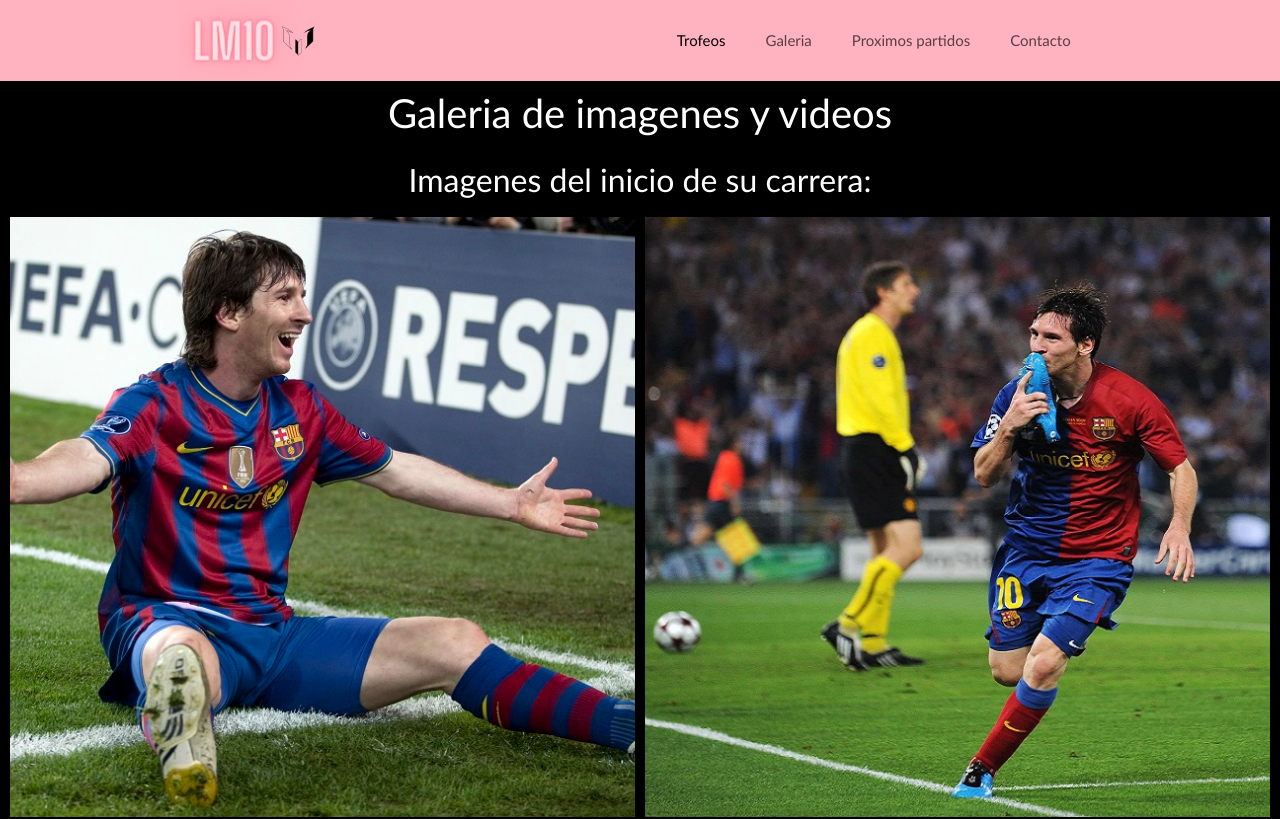
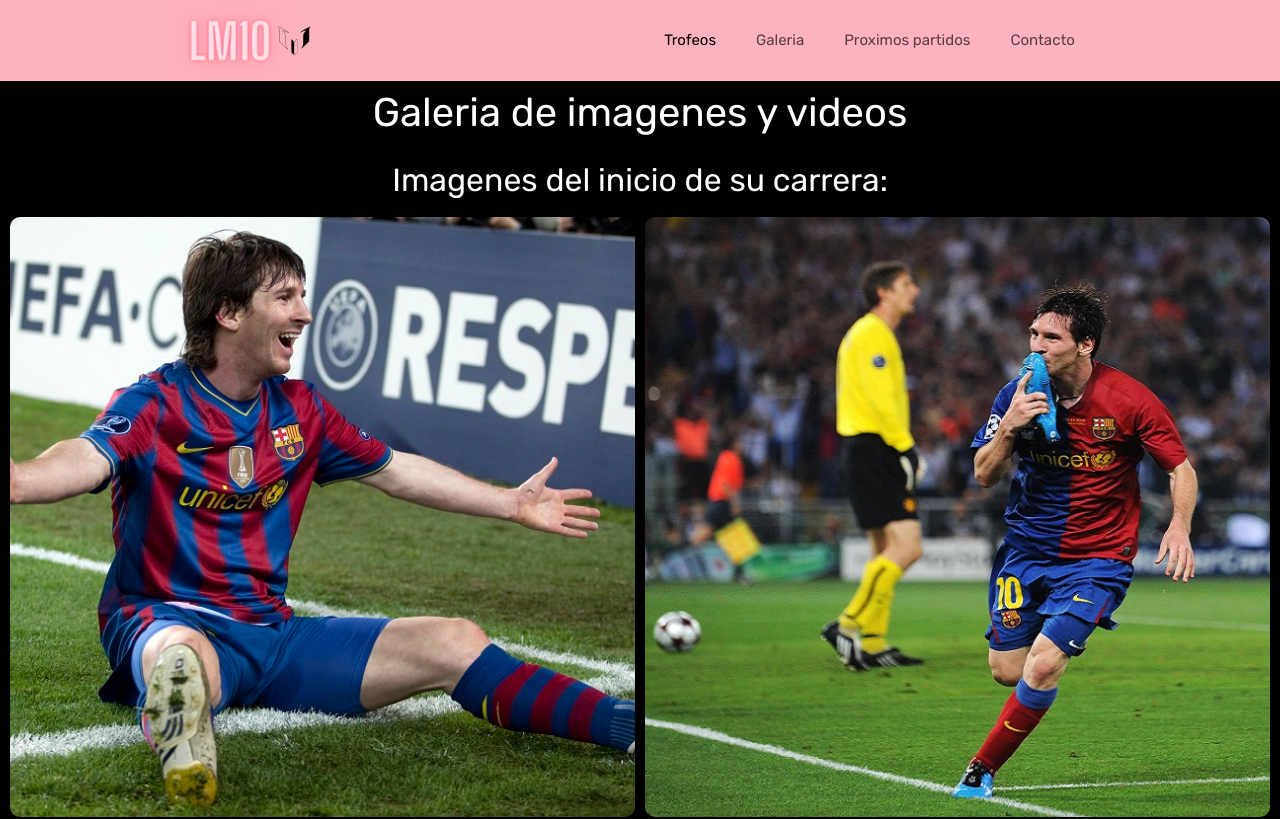
Before and after one commit to Ezequiel1801/proyecto-final, a plain HTML site: page paginas/galeria.html in a window 1280 px wide. Shown: the top 819 px of the page. Drawn offline with nearby package versions, Linux system fonts and the light colour scheme.

Commit message:
Se termino de dar los ultimos detalles a la galeria y se agrego una fuente a todos los htmls

```diff
--- a/estilos.css
+++ b/estilos.css
@@ -5,7 +5,7 @@
     padding: 0;
     box-sizing: border-box;
     color: white;
-    font-family:'Gill Sans', 'Gill Sans MT', Calibri, 'Trebuchet MS', sans-serif;
+    font-family: 'Rubik', sans-serif;
 }
 
 body{
@@ -91,7 +91,7 @@ footer div img{
     display: none;
 }
 
-/* estilos Trofeos */
+/* Estilos Trofeos */
 
 
 /* Estilos galeria */
@@ -112,6 +112,7 @@ main section .img-messi-joven{
 main section img{
     max-width: 100%;
     padding: 5px 0px 5px 0px;
+    border-radius: 10px;
 }
 
 main section iframe{
@@ -177,6 +178,8 @@ main section iframe{
         grid-template-columns: repeat(2, auto);
         gap: 10px;
         margin: 10px;
+        align-items: center;
+        justify-content: space-evenly;
     }
 
     main section img{
--- a/paginas/galeria.html
+++ b/paginas/galeria.html
@@ -9,6 +9,8 @@
   <link rel="stylesheet" href="../estilos.css">
   <!-- Favicon -->
   <link rel="shortcut icon" href="../img/favicon.png">
+  <!-- Fuente -->
+  <link href="https://fonts.googleapis.com/css2?family=Rubik:wght@300;400&display=swap" rel="stylesheet">
   <title>Galeria</title>
 </head>
 <body>
```
Also changed, not shown: index.html (+1 -0 lines), paginas/contacto.html (+2 -0 lines), paginas/proximos-partidos.html (+2 -0 lines), paginas/trofeos.html (+2 -0 lines).
